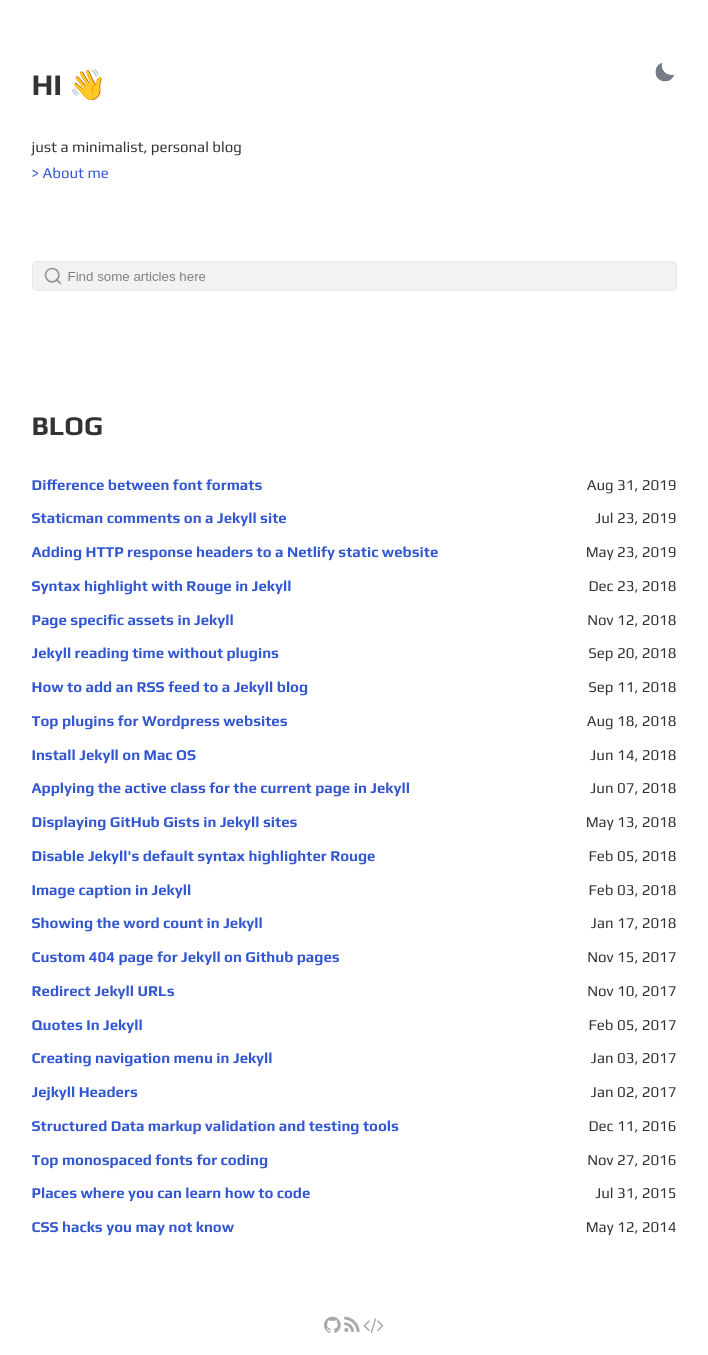
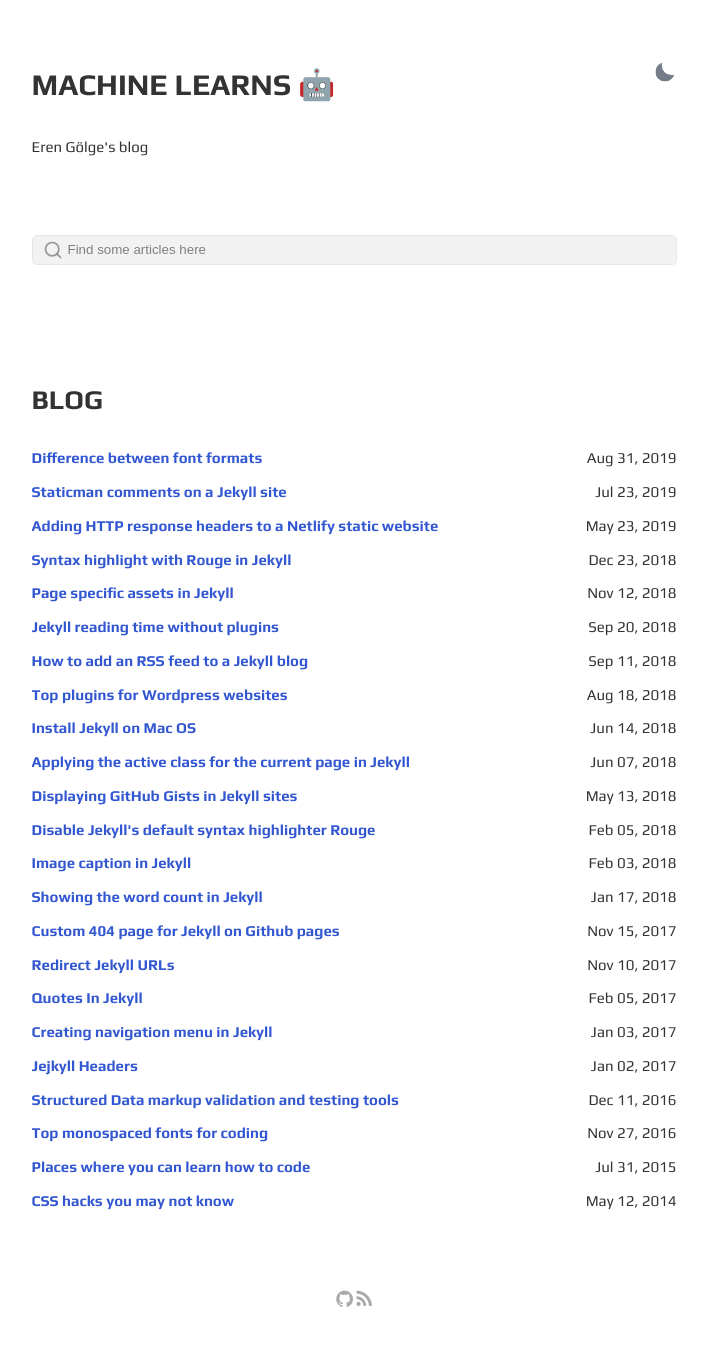
Before and after one commit to erogol/erogol.github.io, a Jekyll site: the page built from index.html, in a window 1280 px wide. Shown: the whole page, without its empty margins (286-994 px from the left). Built offline with Jekyll 4.4.1, drawn with Linux system fonts in a browser that asks for light colours; after the commit the page ends 1329 px from its top, so only the background shows below that.

Commit message:
Update theme config

```diff
--- a/_config.yml
+++ b/_config.yml
@@ -1,29 +1,29 @@
 site: Gesko
 title: Gesko
-greetings: Hi 👋
+greetings: Machine Learns 🤖
 description: >-
-  just a minimalist, personal blog
+  Eren Gölge's blog
 lang: en-US
-timezone:  Europe/Rome
-repo: https://github.com/DavideBrie/Gesko # site repo [optional]
+timezone:  Europe/Berlin
+repo: https://github.com/erogol/erogol.github.io # site repo [optional]
 data-theme: dark # default theme "dark" | "light"
-discus-identifier: powex # replace with your disqus shortname
+discus-identifier: erogol # replace with your disqus shortname
 
 author:
-  name: gesko
-  bio: just a minimalist, personal blog
+  name: Eren Gölge
+  bio:
   userpicture:
-  username: # general username
-  github: # github username
-  twitter: # twitter username
-  email: your-email@email.com # email adress
+  username: erogol
+  github: erogol
+  twitter: erogol
+  email: erogol@hotmail.com # email adress
 
 # Font Settings
 googlewebfonts: family=Play:wght@400;700&family=Source+Code+Pro:ital,wght@0,200;0,300;0,400;0,600;0,700;0,900;1,300;1,400;1,500;1,600;1,700;1,900
 
 # URL settings
-url: "https://DavideBrie.github.io" # Domain Name of host. [username].github.io for github pages
-baseurl: "/Gesko" # sub folder for jekyll site. only if jekyll site not in root of host. leave blank if not wishd. always add / in front.
+url: "" # Domain Name of host. [username].github.io for github pages
+baseurl: "" # sub folder for jekyll site. only if jekyll site not in root of host. leave blank if not wishd. always add / in front.
 permalink: pretty
 
 # local
--- a/_layouts/default.html
+++ b/_layouts/default.html
@@ -63,12 +63,10 @@
 
 <footer class="social-footer">
   <div class="social-footer-icons">
-    <a href="https://github.com/DavideBrie" title="Github profile" target="_blank"
+    <a href="https://github.com/erogol" title="Github profile" target="_blank"
       rel="noopener noreferrer"><i class="fa fa-github" aria-hidden="true"></i></a>
     <a href="{{site.url}}{{ site.baseurl }}/atom.xml" title="Feed RSS" target="_blank" rel="noopener noreferrer"><i
         class="fa fa-rss" aria-hidden="true"></i></a>
-    <a href="https://github.com/DavideBrie/Gesko" title="Browse the code" target="_blank" rel="noopener noreferrer"><i
-        class="fa fa-code" aria-hidden="true"></i></a>
   </div>
 </footer>
 
--- a/index.html
+++ b/index.html
@@ -10,9 +10,9 @@
     </div>
     <div class="bio">
 	    {{ site.description }}
-        <p>
+        <!-- <p>
 	    <a href="{{ site.url }}{{ site.baseurl }}/about/">> About me</a>
-        </p>
+        </p> -->
     </div>
 
 
```
